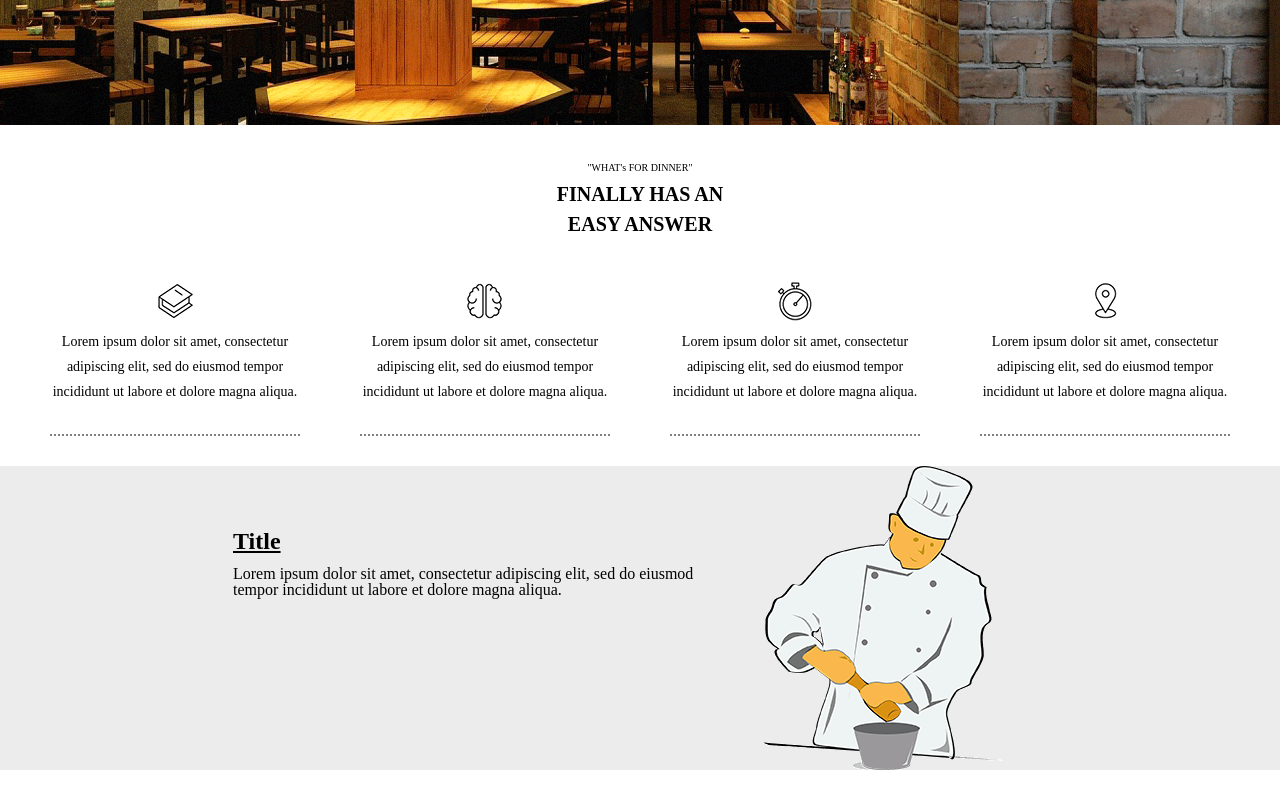
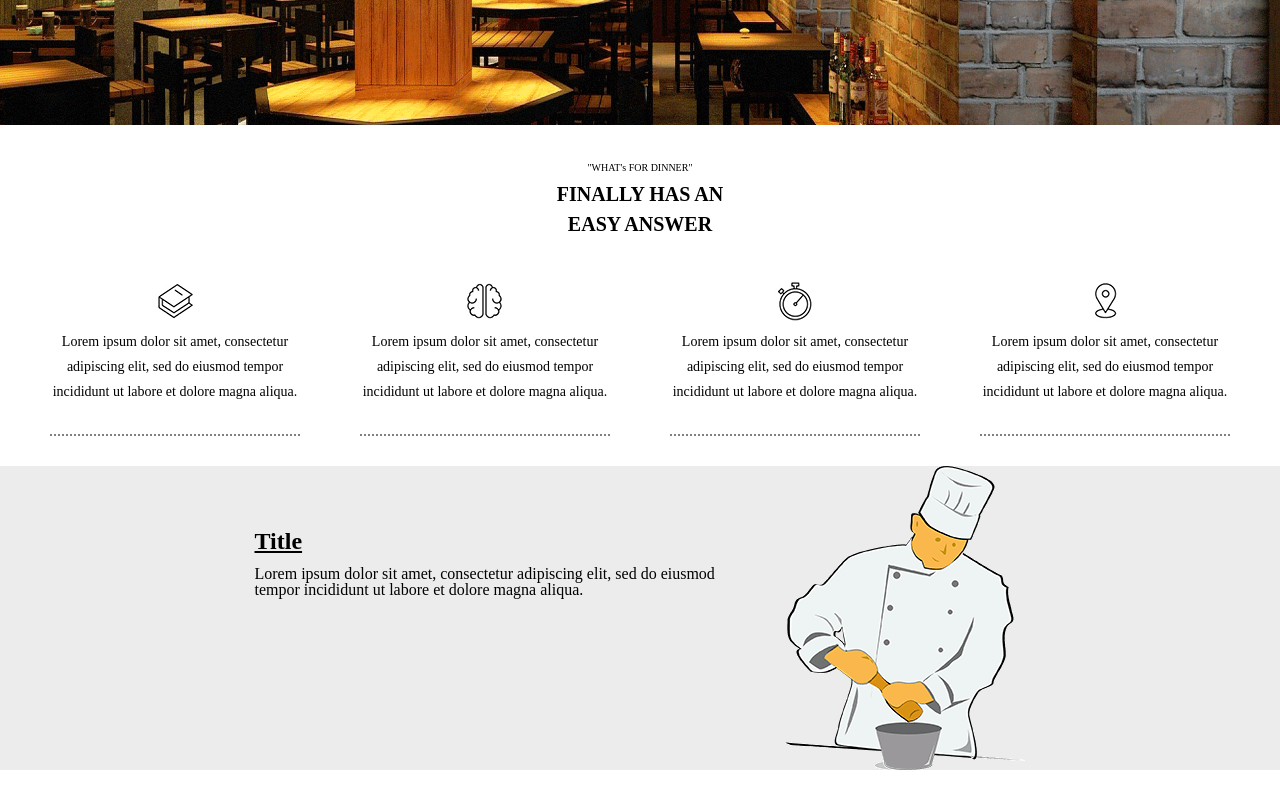
Before and after one commit to arawon/web102-ea, a plain HTML site: page index.html in a window 1280 px wide. Shown: the part 459-1259 px from the top of the page. Drawn offline with nearby package versions, Linux system fonts and the light colour scheme.

Commit message:
#chefs inner box width modify

```diff
--- a/main.css
+++ b/main.css
@@ -62,7 +62,7 @@
   margin: 30px 0;
 }
 #chefs .inner {
-  width: 814px; height: 100%;
+  width: 771px; height: 100%;
   margin: 0 auto;
 }
 #chefs .inner p {
```
